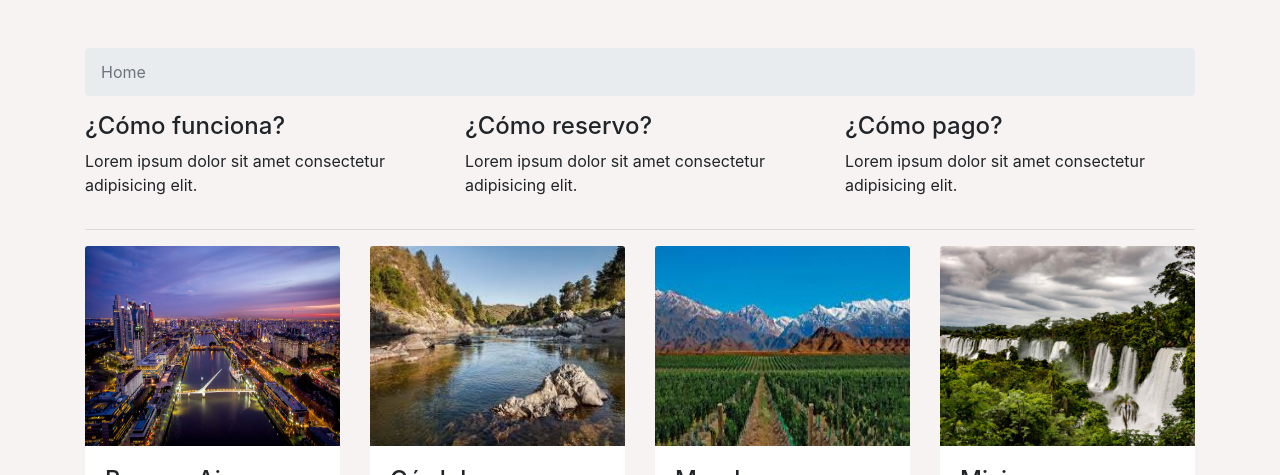
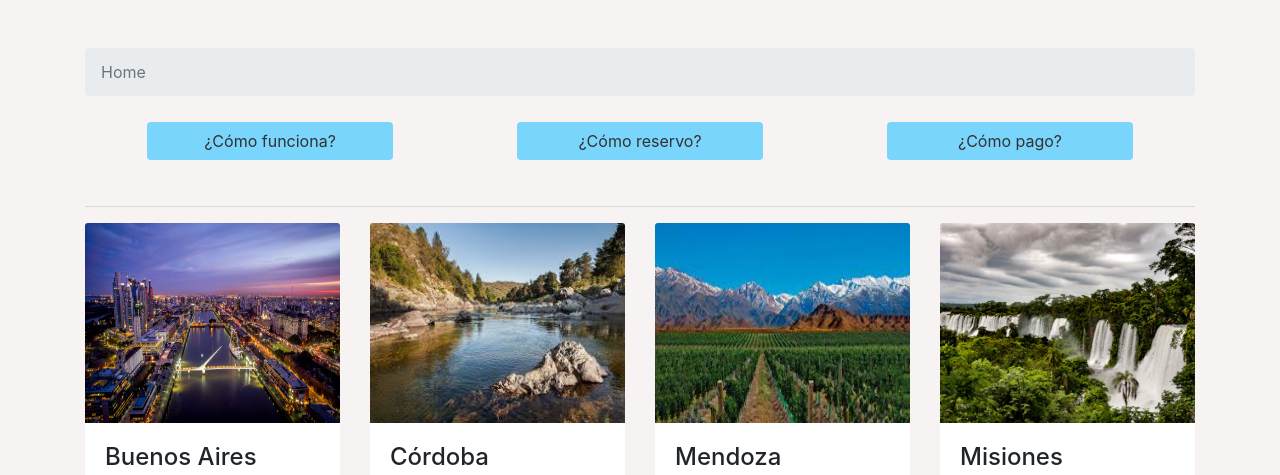
Before and after one commit to sebastianRellihan/guia-hoteles, a website: page index.html in a window 1280 px wide. Shown: the part 260-735 px from the top of the page. Drawn offline with nearby package versions, Linux system fonts and the light colour scheme; a web font is replaced by a local one.

Commit message:
collapse buttons añadidos en la home

```diff
--- a/index.html
+++ b/index.html
@@ -49,20 +49,32 @@
             <li class="breadcrumb-item active" aria-current="page">Home</li>
           </ol>
         </nav>
-        <div class="row">
 
+        <div class="row d-flex flex-column justify-content-around flex-sm-row align-items-center no-gutters">
+          <div class="home-collapse col col-sm-4 d-flex justify-content-center">
+            <button class="btn home-collapse-btn col col-sm-8" type="button" data-toggle="collapse" data-target="#funcion" aria-expanded="false" aria-controls="multiCollapse1">¿Cómo funciona?</button>
+          </div>
+          <div class="home-collapse col col-sm-4 d-flex justify-content-center">
+            <button class="btn home-collapse-btn col col-sm-8" type="button" data-toggle="collapse" data-target="#reserva" aria-expanded="false" aria-controls="multiCollapse2">¿Cómo reservo?</button>
+          </div>
+          <div class="home-collapse col col-sm-4 d-flex justify-content-center">
+            <button class="btn home-collapse-btn col col-sm-8" type="button" data-toggle="collapse" data-target="#pago" aria-expanded="false" aria-controls="multiCollapse3">¿Cómo pago?</button>
+          </div>
+        </div>
 
-          <div class="col-12 col-sm-4">
+        <div class="row collapse-options">
+
+          <div class="col-12 col-sm-4 collapse multi-collapse" id="funcion">
             <h4>¿Cómo funciona?</h4>
             <p>Lorem ipsum dolor sit amet consectetur adipisicing elit.</p>
           </div>
 
-          <div class="col-12 col-sm-4">
+          <div class="col-12 col-sm-4 collapse multi-collapse" id="reserva">
             <h4>¿Cómo reservo?</h4>
             <p>Lorem ipsum dolor sit amet consectetur adipisicing elit.</p>
           </div>
 
-          <div class="col-12 col-sm-4">
+          <div class="col-12 col-sm-4 collapse multi-collapse" id="pago">
             <h4>¿Cómo pago?</h4>
             <p>Lorem ipsum dolor sit amet consectetur adipisicing elit.</p>
           </div>
--- a/public/css/main.css
+++ b/public/css/main.css
@@ -2,6 +2,11 @@
 body {
     height: 100vh;
     background-color: #f7f3f3;
+}
+
+/* NAVBAR */
+.navbar-dark .navbar-toggler {
+    border-color: rgba(255,255,255, 0)
 }
 
 /* HEADER */
@@ -16,6 +21,16 @@ body {
 /* MAIN */
 main {
     margin: 50px 0px;
+}
+.collapse-options {
+    margin-top: 20px;
+}
+.home-collapse {
+    margin: 10px 0;
+}
+.home-collapse-btn {
+    color: #333232;
+    background-color: #79d5fc;
 }
 .card {
     border: none;
```
